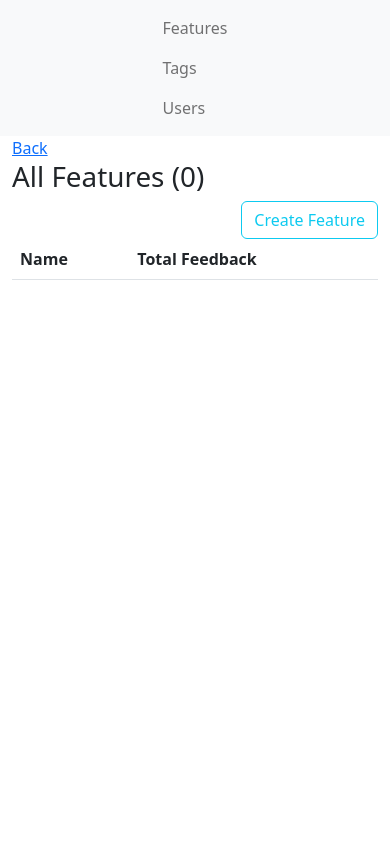
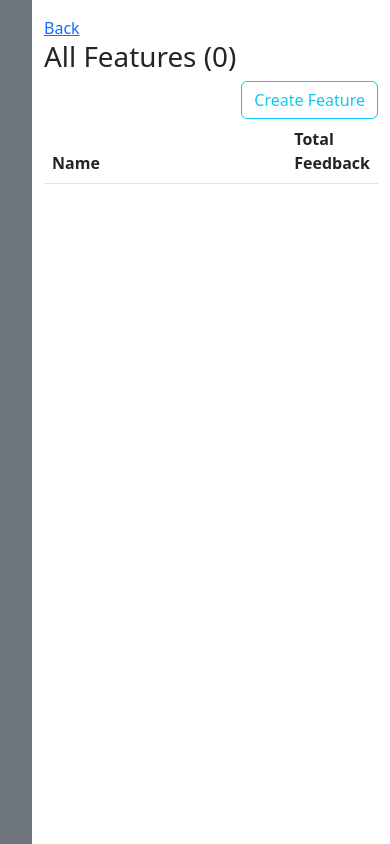
Before and after one commit to trvlprogrammer/django_feature, a Django app: page / in a window 390 px wide. Run offline with Django 3.2, Linux system fonts and the light colour scheme; data that the repository does not hold is empty; some libraries are stand-ins or nearby versions.

Commit message:
update view theme

```diff
--- a/feedback/templates/feature/feature_list.html
+++ b/feedback/templates/feature/feature_list.html
@@ -8,8 +8,8 @@
 <table class="table table-striped">
     <thead>
         <tr>
-            <th colspan="10">Name</th>
-            <th colspan="2">Total Feedback</th>
+            <th colspan="10" class="col-10">Name</th>
+            <th colspan="2" class="col-2">Total Feedback</th>
         </tr>
     </thead>
     <tbody>
--- a/feedback/templates/tag/tag_list.html
+++ b/feedback/templates/tag/tag_list.html
@@ -8,8 +8,8 @@
 <table class="table table-striped">
     <thead>
         <tr>
-            <th colspan="10">Name</th>
-            <th colspan="2">Total Tagged Features</th>
+            <th colspan="10" class="col-10">Name</th>
+            <th colspan="2" class="col-2">Total Tagged Features</th>
         </tr>
     </thead>
     <tbody>
--- a/feedback/templates/user/user_list.html
+++ b/feedback/templates/user/user_list.html
@@ -8,9 +8,9 @@
 <table class="table table-striped">
     <thead>
         <tr>
-            <th colspan="5">Name</th>
-            <th colspan="5">Email</th>
-            <th colspan="2">Features</th>
+            <th colspan="5" class="col-5">Name</th>
+            <th colspan="5" class="col-5">Email</th>
+            <th colspan="2" class="col-2">Features</th>
         </tr>
     </thead>
     <tbody>
--- a/static/css/feedback.css
+++ b/static/css/feedback.css
@@ -5,77 +5,3 @@
     color: blue;
     text-decoration: underline;
 }
-
-
-body {
-    overflow-x: hidden;
-    font-size: 16px;
-}
-
-/* Toggle Styles */
-
-#viewport {
-    padding-left: 250px;
-    -webkit-transition: all 0.5s ease;
-    -moz-transition: all 0.5s ease;
-    -o-transition: all 0.5s ease;
-    transition: all 0.5s ease;
-}
-
-#content {
-    width: 100%;
-    position: relative;
-    margin-right: 0;
-}
-
-/* Sidebar Styles */
-
-#sidebar {
-    z-index: 1000;
-    position: fixed;
-    left: 250px;
-    width: 250px;
-    height: 100%;
-    margin-left: -250px;
-    overflow-y: auto;
-    background: #37474F;
-    -webkit-transition: all 0.5s ease;
-    -moz-transition: all 0.5s ease;
-    -o-transition: all 0.5s ease;
-    transition: all 0.5s ease;
-}
-
-#sidebar header {
-    background-color: #263238;
-    font-size: 20px;
-    line-height: 52px;
-    text-align: center;
-}
-
-#sidebar header a {
-    color: #fff;
-    display: block;
-    text-decoration: none;
-}
-
-#sidebar header a:hover {
-    color: #fff;
-}
-
-
-#sidebar .nav a {
-    background: none;
-    border-bottom: 1px solid #455A64;
-    color: #CFD8DC;
-    font-size: 14px;
-    padding: 16px 24px;
-}
-
-#sidebar .nav a:hover {
-    background: none;
-    color: #ECEFF1;
-}
-
-#sidebar .nav a i {
-    margin-right: 16px;
-}
--- a/templates/base.html
+++ b/templates/base.html
@@ -17,11 +17,12 @@
 </head>
 
 <body>
-	{% block header %}{% endblock %}
+
 
 	<main role="main" class="">
-		<div class=" container-lg">
-
+		<div class=" container-fluid">
+			<div class="row flex-nowrap">
+				{% block header %}{% endblock %}
 				{% if messages %}
 				{% for message in messages %}
 				{% if message.tags == "error" %}
@@ -35,13 +36,14 @@
 				{% endif %}
 				{% endfor %}
 				{% endif %}
-
+				<div class="col py-3">
 					{% block contents %}
 
 					{% endblock contents %}
-
+				</div>
 				<div id="modal" class="modal fade" tabindex="-1">
 					<div id="dialog" class="modal-dialog" hx-target="this"></div>
+				</div>
 			</div>
 		</div>
 	</main>
--- a/templates/layout.html
+++ b/templates/layout.html
@@ -2,21 +2,27 @@
 
 {% block header %}
 
-<header>
-  <nav class="navbar navbar-expand-lg navbar-light bg-light justify-content-center">
-    <ul class="navbar-nav">
-      <li class="nav-item active">
-        <a class="nav-link" href="{%url 'feedback:features'%}">Features</a>
+<div class="col-auto col-md-3 col-xl-2 px-sm-2 px-0 bg-secondary">
+  <div class="d-flex flex-column align-items-center align-items-sm-start px-3 pt-2 text-white min-vh-100">
+    <ul class="nav nav-pills flex-column mb-sm-auto mb-0 align-items-center align-items-sm-start mt-3" id="menu">
+      <li class="nav-item ">
+        <a href="{%url 'feedback:features'%}" class="nav-link align-middle text-white px-0">
+          <span class="ms-1 d-none d-sm-inline">Features</span>
+        </a>
       </li>
-      <li class="nav-item active">
-        <a class="nav-link" href="{%url 'feedback:tags'%}">Tags</a>
+      <li class="nav-item">
+        <a href="{%url 'feedback:tags'%}" class="nav-link align-middle text-white px-0">
+          <span class="ms-1 d-none d-sm-inline">Tags</span>
+        </a>
       </li>
-      <li class="nav-item active">
-        <a class="nav-link" href="{%url 'feedback:users'%}">Users</a>
+      <li class="nav-item">
+        <a href="{%url 'feedback:users'%}" class="nav-link align-middle text-white px-0">
+          <span class="ms-1 d-none d-sm-inline">Users</span>
+        </a>
       </li>
     </ul>
-  </nav>
-
-</header>
+    <hr>
+  </div>
+</div>
 
 {% endblock %}
```
Also changed, not shown: templates/backup.html (deleted, +0 -22 lines). Lines whose indentation alone changed are shown as unchanged.
